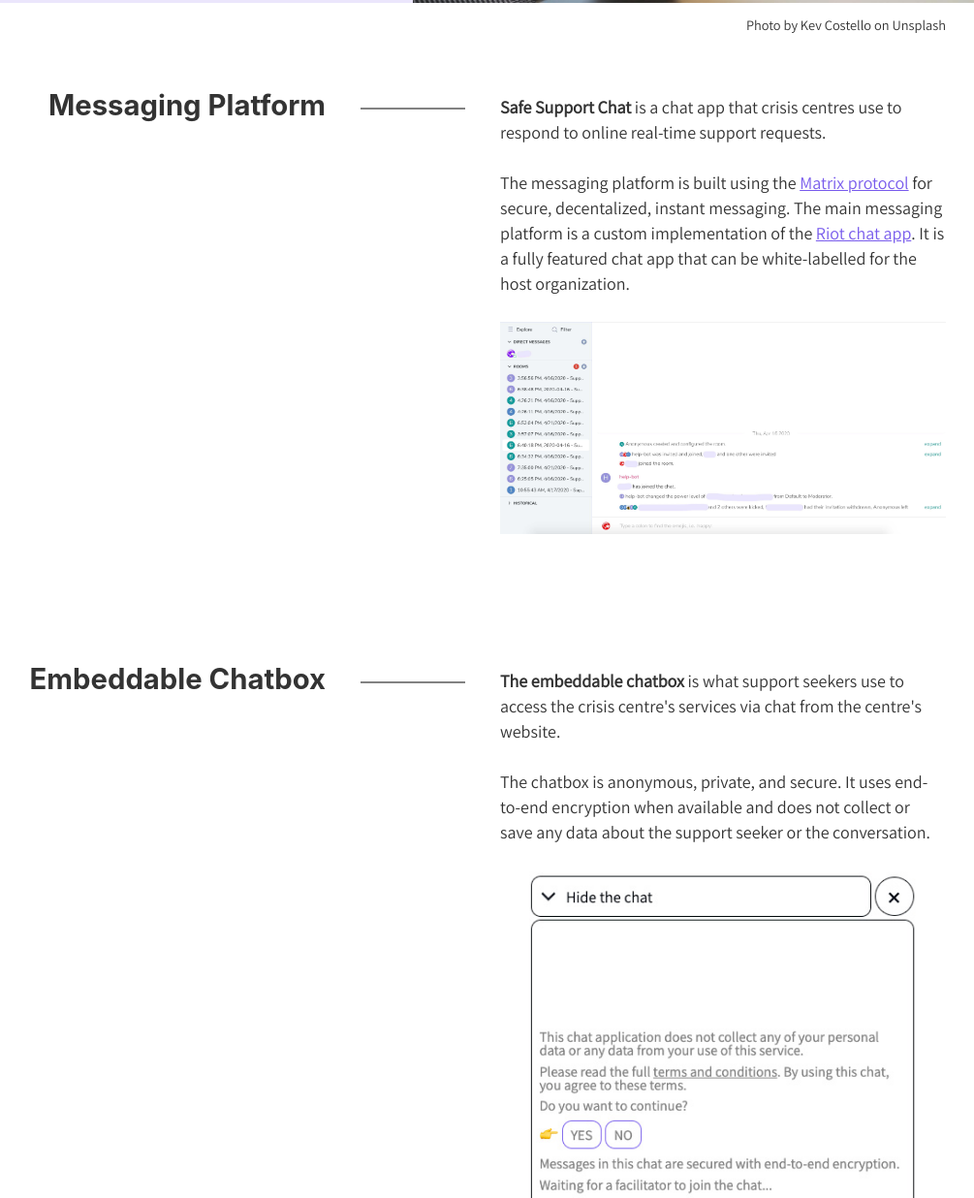
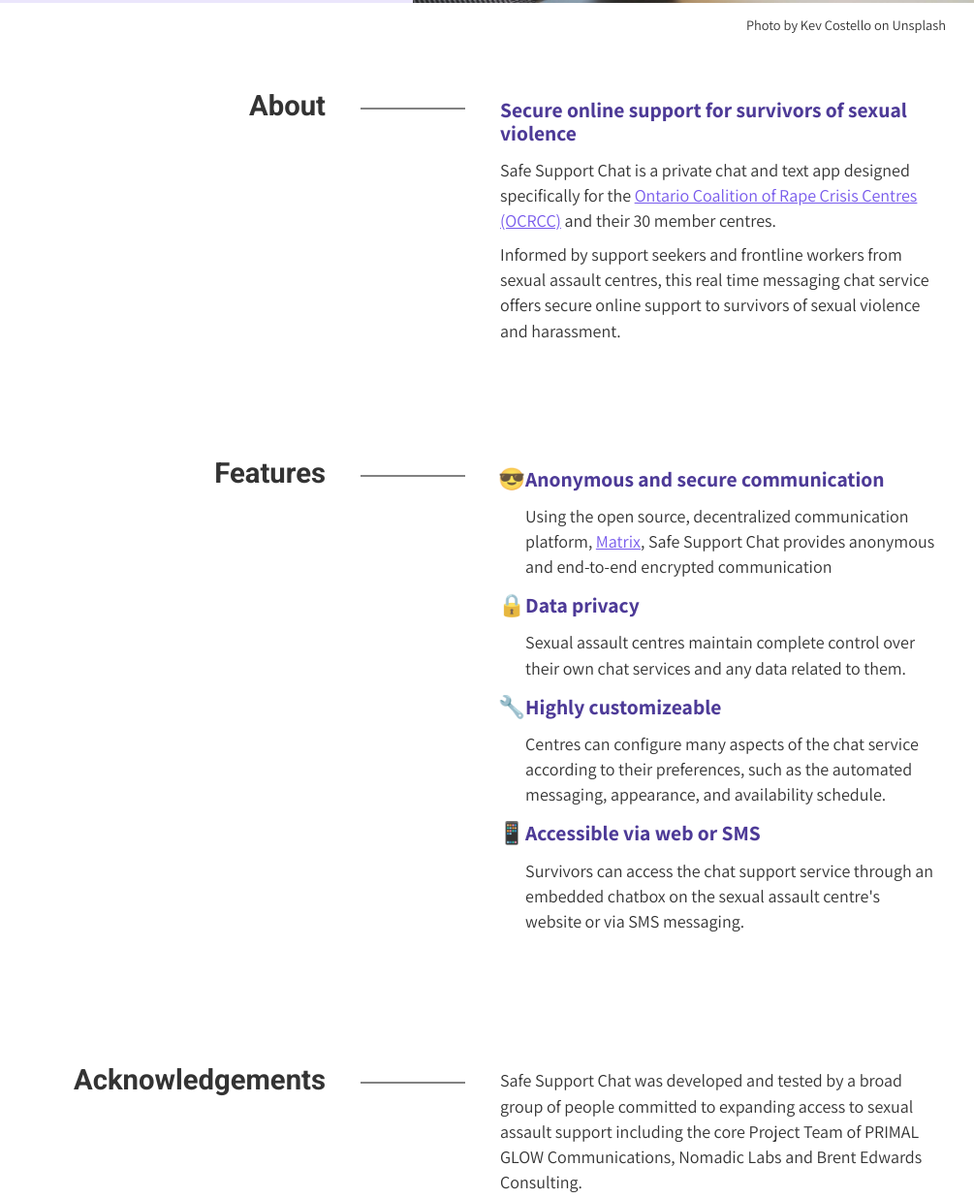
Before and after one commit to Safe-Support-Chat/safesupport-web, a Gatsby site: page / in a window 1280 px wide. Shown: the part 797-2033 px from the top of the page at 97% size, without its empty margins (214-1219 px from the left). Built offline with nearby package versions, Linux system fonts and the light colour scheme; Gatsby itself is replaced by a stand-in of ours.

Commit message:
update homepage content

```diff
--- a/src/components/footer.js
+++ b/src/components/footer.js
@@ -2,11 +2,6 @@ import React from "react"
 
 const Footer = () => (
   <footer>
-    <p>
-      Created in partnership with&nbsp;
-      <a href="https://www.nomadiclabs.ca" target="_blank" rel="noopener noreferrer">Nomadic Labs</a>,&nbsp;
-      <a href="https://primalglow.ca" target="_blank" rel="noopener noreferrer">Primal Glow Communications</a>,&nbsp;and Brent Edwards.
-    </p>
     <p>If you have any questions, issues, or feedback please contact us at <a href="mailto:feedback@safesupport.chat">feedback@safesupport.chat</a></p>
   </footer>
 )
--- a/src/pages/index.js
+++ b/src/pages/index.js
@@ -14,10 +14,7 @@ const IndexPage = () => (
     <section id="intro">
       <header>
         <h1>Safe Support Chat</h1>
-        <p>A secure and private chat service</p>
-        <div className="align-btn">
-          <Link to="getting-started" className="btn">Starter Guide</Link>
-        </div>
+        <p>A secure and private chat service created for the Ontario Coalition of Rape Crisis Centres</p>
       </header>
       <div className="content">
         <div className="image">
@@ -27,53 +24,59 @@ const IndexPage = () => (
       </div>
     </section>
 
-    <section id="platform">
+    <section id="about">
       <header>
-        <h2>Messaging Platform</h2>
+        <h2>About</h2>
       </header>
       <div className="content">
-        <p><strong>Safe Support Chat</strong> is a chat app that crisis centres use to respond to online real-time support requests.</p>
-        <p>The messaging platform is built using the <a href="https://matrix.org/" target="_blank" rel="noopener noreferrer">Matrix protocol</a> for secure, decentalized, instant messaging. The main messaging platform is a custom implementation of the <a href="https://about.riot.im/" target="_blank" rel="noopener noreferrer">Riot chat app</a>. It is a fully featured chat app that can be white-labelled for the host organization.</p>
-        <div className="image">
-          <img src={riotImage} alt="Screenshot of the messaging platform for facilitators" />
-        </div>
+        <h3>Secure online support for survivors of sexual violence</h3>
+        <p>
+          Safe Support Chat is a private chat and text app designed specifically for the {' '}
+          <a href="https://sexualassaultsupport.ca/">
+            Ontario Coalition of Rape Crisis Centres (OCRCC)
+          </a>{' '}and their 30 member centres.
+        </p>
+        <p>
+          Informed by support seekers and frontline workers from
+          sexual assault centres, this real time messaging chat service offers secure online
+          support to survivors of sexual violence and harassment.
+        </p>
       </div>
     </section>
 
-    <section id="chatbox">
+    <section id="features">
       <header>
-        <h2>Embeddable Chatbox</h2>
+        <h2>Features</h2>
       </header>
       <div className="content">
-        <p><strong>The embeddable chatbox</strong> is what support seekers use to access the crisis centre's services via chat from the centre's website.</p>
-        <p>The chatbox is anonymous, private, and secure. It uses end-to-end encryption when available and does not collect or save any data about the support seeker or the conversation.</p>
-        <div className="image sm">
-          <img src={chatboxImage} alt="Screenshot of the embedded chatbox with a short text conversation in the chat window" />
-        </div>
-        <p><strong>A bookmarklet</strong> is a special link that you can bookmark which will then add the chatbox to any website when clicked. To use it, make sure your bookmarks bar is visible, then drag the link below to your bookmarks bar. Then go to a new page and click on the bookmark. You should see the chatbox appear on the page.</p>
-        <p><a id="bookmarklet" className="btn">Bookmarklet</a></p>
+        <ul>
+          <li>
+            <h3>Anonymous and secure communication</h3>
+            <p>Using the open source, decentralized communication platform, <a href="https://matrix.org/">Matrix</a>, Safe Support Chat provides anonymous and end-to-end encrypted communication</p>
+          </li>
+          <li>
+            <h3>Data privacy</h3>
+            <p>Sexual assault centres maintain complete control over their own chat services and any data related to them.</p>
+          </li>
+          <li>
+            <h3>Highly customizeable</h3>
+            <p>Centres can configure many aspects of the chat service according to their preferences, such as the automated messaging, appearance, and availability schedule.</p>
+          </li>
+          <li>
+            <h3>Accessible via web or SMS</h3>
+            <p>Survivors can access the chat support service through an embedded chatbox on the sexual assault centre's website or via SMS messaging.</p>
+          </li>
+        </ul>
       </div>
     </section>
 
-    <section id="docs">
+    <section id="acknowledgements">
       <header>
-        <h2>Starter Guide & User Manual</h2>
+        <h2>Acknowledgements</h2>
       </header>
       <div className="content">
-        <p>We have developed a <strong>Starter Guide</strong> presentation for crisis centre staff and volunteers using the Safe Support Chat.</p>
-        <div className="iframe-container">
-          <iframe title="Safe Support Chat Starter Guide" src="https://docs.google.com/presentation/d/e/2PACX-1vR-ZRIZFhgPsipxzEjkNEv6AvvmiOay9EtcpxhrSE64TCr7aBuQ7rnyYNboh-mcaQsdPtHTffATXI9A/embed?start=false&loop=false&delayms=5000" frameBorder="0" width="480" height="299" allowFullScreen={true} mozallowfullscreen="true" webkitallowfullscreen="true"></iframe>
-        </div>
-        <p>For reference, the information in the Starter Guide comes from the user manual, which is accessible on this website. The table of contents is below:</p>
-        <ul>
-          <li><Link to={'/getting-started'}>Getting Started</Link></li>
-          <li><Link to={'/using-the-support-chat'}>Using the Support Chat</Link></li>
-          <li><Link to={'/customizing-your-account'}>Customizing your Account</Link></li>
-          <li><Link to={'/encryption'}>Encryption</Link></li>
-          <li><Link to={'/troubleshooting'}>Troubleshooting</Link></li>
-          <li><Link to={'/platform-customization'}>Platform Customization (for Admin)</Link></li>
-          <li><Link to={'/sms-chat'}>SMS Chat</Link></li>
-        </ul>
+        <p>Safe Support Chat was developed and tested by a broad group of people committed to expanding access to sexual assault support including the core Project Team of PRIMAL GLOW Communications, Nomadic Labs and Brent Edwards Consulting.</p>
+        <p>The creation of Safe Support Chat has been funded through the “Using Technology to Better Support Survivors: Innovation in Frontline Settings” Innovation Fund Project through the Ministry of Community and Social Services, Office of Women’s Issues.</p>
       </div>
     </section>
 
@@ -82,7 +85,7 @@ const IndexPage = () => (
         <h2>Contact</h2>
       </header>
       <div className="content">
-        <Footer />
+        <p>If you have any questions, issues, or feedback please contact us at <a href="mailto:feedback@safesupport.chat">feedback@safesupport.chat</a></p>
       </div>
     </section>
   </Layout>
--- a/src/styles/layout.css
+++ b/src/styles/layout.css
@@ -234,8 +234,6 @@ h1 {
   padding-top: 0;
   margin-bottom: 1.45rem;
   color: inherit;
-  font-family: -apple-system, BlinkMacSystemFont, Segoe UI, Roboto, Oxygen,
-    Ubuntu, Cantarell, Fira Sans, Droid Sans, Helvetica Neue, sans-serif;
   font-weight: bold;
   text-rendering: optimizeLegibility;
   font-size: 2.25rem;
@@ -251,8 +249,6 @@ h2 {
   padding-top: 0;
   margin-bottom: 1.45rem;
   color: inherit;
-  font-family: -apple-system, BlinkMacSystemFont, Segoe UI, Roboto, Oxygen,
-    Ubuntu, Cantarell, Fira Sans, Droid Sans, Helvetica Neue, sans-serif;
   font-weight: bold;
   text-rendering: optimizeLegibility;
   font-size: 1.62671rem;
@@ -268,8 +264,6 @@ h3 {
   padding-top: 0;
   margin-bottom: 1.45rem;
   color: inherit;
-  font-family: -apple-system, BlinkMacSystemFont, Segoe UI, Roboto, Oxygen,
-    Ubuntu, Cantarell, Fira Sans, Droid Sans, Helvetica Neue, sans-serif;
   font-weight: bold;
   text-rendering: optimizeLegibility;
   font-size: 1.38316rem;
@@ -285,8 +279,6 @@ h4 {
   padding-top: 0;
   margin-bottom: 1.45rem;
   color: inherit;
-  font-family: -apple-system, BlinkMacSystemFont, Segoe UI, Roboto, Oxygen,
-    Ubuntu, Cantarell, Fira Sans, Droid Sans, Helvetica Neue, sans-serif;
   font-weight: bold;
   text-rendering: optimizeLegibility;
   font-size: 1rem;
@@ -302,8 +294,6 @@ h5 {
   padding-top: 0;
   margin-bottom: 1.45rem;
   color: inherit;
-  font-family: -apple-system, BlinkMacSystemFont, Segoe UI, Roboto, Oxygen,
-    Ubuntu, Cantarell, Fira Sans, Droid Sans, Helvetica Neue, sans-serif;
   font-weight: bold;
   text-rendering: optimizeLegibility;
   font-size: 0.85028rem;
@@ -319,8 +309,6 @@ h6 {
   padding-top: 0;
   margin-bottom: 1.45rem;
   color: inherit;
-  font-family: -apple-system, BlinkMacSystemFont, Segoe UI, Roboto, Oxygen,
-    Ubuntu, Cantarell, Fira Sans, Droid Sans, Helvetica Neue, sans-serif;
   font-weight: bold;
   text-rendering: optimizeLegibility;
   font-size: 0.78405rem;
--- a/src/styles/main.scss
+++ b/src/styles/main.scss
@@ -1,4 +1,4 @@
-@import url('https://fonts.googleapis.com/css?family=Assistant&display=swap');
+@import url('https://fonts.googleapis.com/css2?family=Assistant:wght@400;700&family=Roboto:wght@400;700&display=swap');
 
 $purple: #785BEC;
 $light-purple: #ebe6fc;
@@ -13,13 +13,29 @@ $white: #ffffff;
 $highlight-color: $yellow;
 $theme-color: $purple;
 $theme-light-color: $light-purple;
-$theme-font: 'Assistant', 'Helvetica', sans-serif;
+$theme-font: 'Assistant', 'Helvetica', 'Arial', sans-serif;
+$header-font: 'Roboto', 'Helvetica', 'Arial', sans-serif;
 $theme-highlight-color: $medium-purple;
 
 body {
-  font-family: 'Assistant', 'Helvetica', 'Arial', sans-serif;
+  font-family: $theme-font;
+  font-weight: 400;
   word-wrap: normal;
   background: $white;
+}
+
+h1, h2, h3, h4, h5, h6 {
+  font-family: $header-font;
+  font-weight: 700;
+}
+
+h3 {
+  font-size: 2rem;
+  font-size: 1.2em;
+  font-family: $theme-font;
+  color: $medium-purple;
+  margin-top: 0.5rem;
+  margin-bottom: 0.75rem;
 }
 
 .home-page {
@@ -72,6 +88,7 @@ a {
 
 p {
   margin-top: 0.25rem;
+  margin-bottom: 0.5em;
 }
 
 main {
@@ -143,8 +160,8 @@ main {
         }
 
         p {
-          font-family: "Assistant", Helvetica, sans-serif;
-          font-weight: bold;
+          font-family: $theme-font;
+          font-weight: 700;
           font-size: 1.2em;
           line-height: 1.8;
         }
@@ -210,7 +227,7 @@ nav {
   margin-bottom: 2rem;
 
   .logo a {
-    font-weight: bold;
+    font-weight: 700;
   }
 
   > div {
@@ -281,7 +298,7 @@ footer {
   padding: 0.25rem 0.5rem;
   font-size: inherit;
   color: inherit;
-  font-weight: bold;
+  font-weight: 700;
   font-family: $theme-font;
   cursor: pointer;
   display: flex;
@@ -322,7 +339,31 @@ footer {
   display: flex;
 }
 
-@media screen and (max-width: 1230px) {
+ul li {
+  padding-right: 0.5em;
+}
+
+li::marker {
+  font-size: 1.25em;
+}
+
+li:nth-child(1)::marker {
+  content: "😎";
+}
+
+li:nth-child(2)::marker {
+  content: "🔒";
+}
+
+li:nth-child(3)::marker {
+  content: "🔧";
+}
+
+li:nth-child(4)::marker {
+  content: "📱";
+}
+
+@media screen and (max-width: 992px) {
 
   .hide-on-mobile {
     display: none;
```
